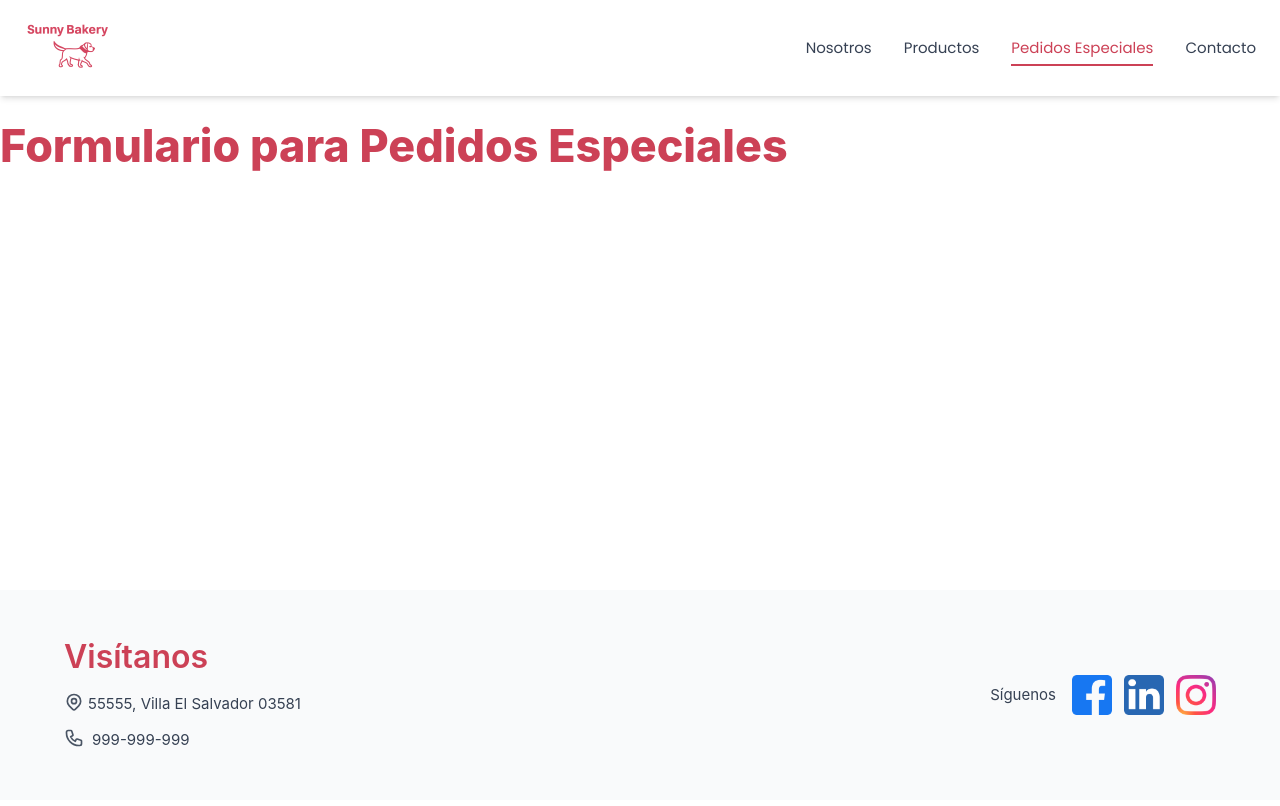
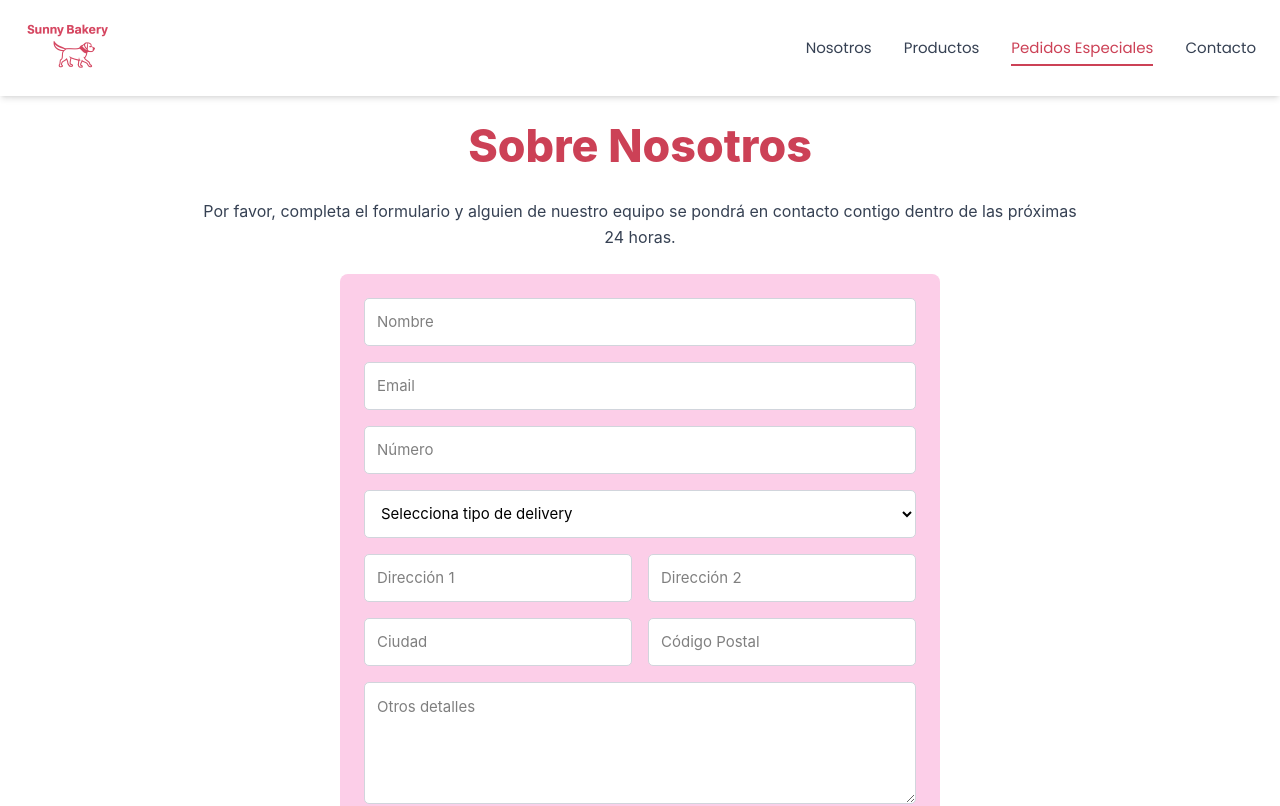
Before and after one commit to PaolaArtola/Bakery, a Vue app: page /special-orders in a window 1280 px wide. Shown: the top 806 px of the page. Built offline with nearby package versions, Linux system fonts and the light colour scheme.

Commit message:
special order

```diff
--- a/src/views/SpecialOrder.vue
+++ b/src/views/SpecialOrder.vue
@@ -1,3 +1,78 @@
 <template>
-    <h1>Formulario para Pedidos Especiales</h1>
+  <div class="about flex flex-col gap-6 justify-between items-center">
+    <h1 class="text-2xl font-semibold">Sobre Nosotros</h1>
+    <p class="w-[70%] text-center text-base text-gray-700 leading-relaxed">
+      Por favor, completa el formulario y alguien de nuestro equipo se pondrá en contacto contigo
+      dentro de las próximas 24 horas.
+    </p>
+
+    <!-- FORMULARIO -->
+    <div class="form bg-pink-200 w-full max-w-[600px] p-6 rounded-lg flex flex-col gap-4">
+      <!-- FILAS SIMPLES -->
+      <input
+        type="text"
+        placeholder="Nombre"
+        class="w-full p-3 h-12 border border-gray-300 bg-white rounded-[5px]"
+      />
+      <input
+        type="email"
+        placeholder="Email"
+        class="w-full p-3 h-12 border border-gray-300 bg-white rounded-[5px]"
+      />
+      <input
+        type="tel"
+        placeholder="Número"
+        class="w-full p-3 h-12 border border-gray-300 bg-white rounded-[5px]"
+      />
+
+      <!-- SELECT para tipo de delivery -->
+      <select class="w-full p-3 h-12 border border-gray-300 bg-white rounded-[5px]">
+        <option disabled selected>Selecciona tipo de delivery</option>
+        <option>Envío Express</option>
+        <option>Envío Normal</option>
+        <option>Recojo en Tienda</option>
+      </select>
+
+      <!-- SECCIÓN 2x2 -->
+      <div class="grid grid-cols-1 md:grid-cols-2 gap-4">
+        <input
+          type="text"
+          placeholder="Dirección 1"
+          class="w-full p-3 h-12 border border-gray-300 bg-white rounded-[5px]"
+        />
+        <input
+          type="text"
+          placeholder="Dirección 2"
+          class="w-full p-3 h-12 border border-gray-300 bg-white rounded-[5px]"
+        />
+        <input
+          type="text"
+          placeholder="Ciudad"
+          class="w-full p-3 h-12 border border-gray-300 bg-white rounded-[5px]"
+        />
+        <input
+          type="text"
+          placeholder="Código Postal"
+          class="w-full p-3 h-12 border border-gray-300 bg-white rounded-[5px]"
+        />
+      </div>
+
+      <!-- OTROS DETALLES -->
+      <textarea
+        rows="4"
+        placeholder="Otros detalles"
+        class="w-full p-3 border border-gray-300 bg-white rounded-[5px]"
+      ></textarea>
+
+      <!-- BOTÓN -->
+      <div class="text-center">
+        <button
+          type="submit"
+          class="bg-[#9BCCA3] hover:bg-pink-700 text-white font-semibold px-6 py-3 rounded-[5px]"
+        >
+          Enviar
+        </button>
+      </div>
+    </div>
+  </div>
 </template>
```
